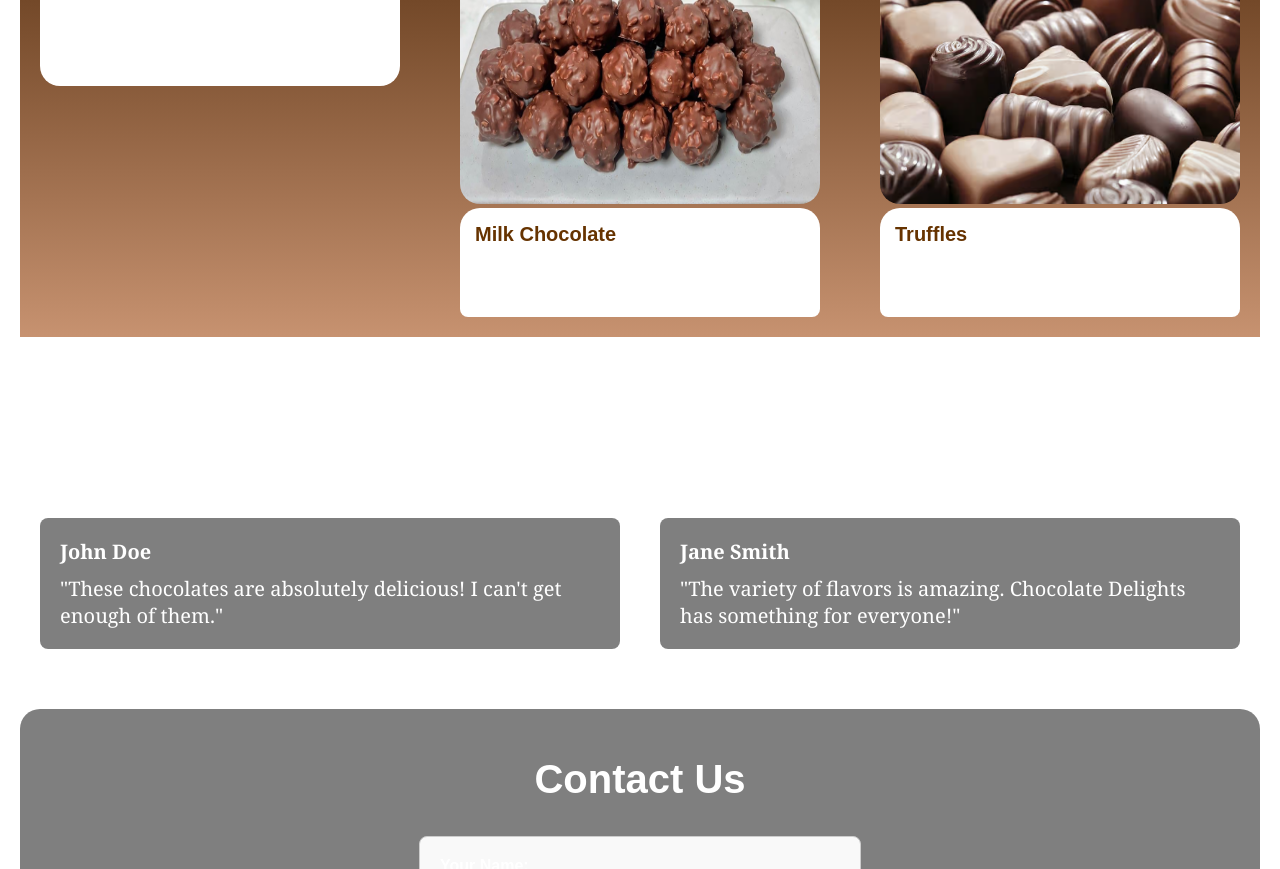
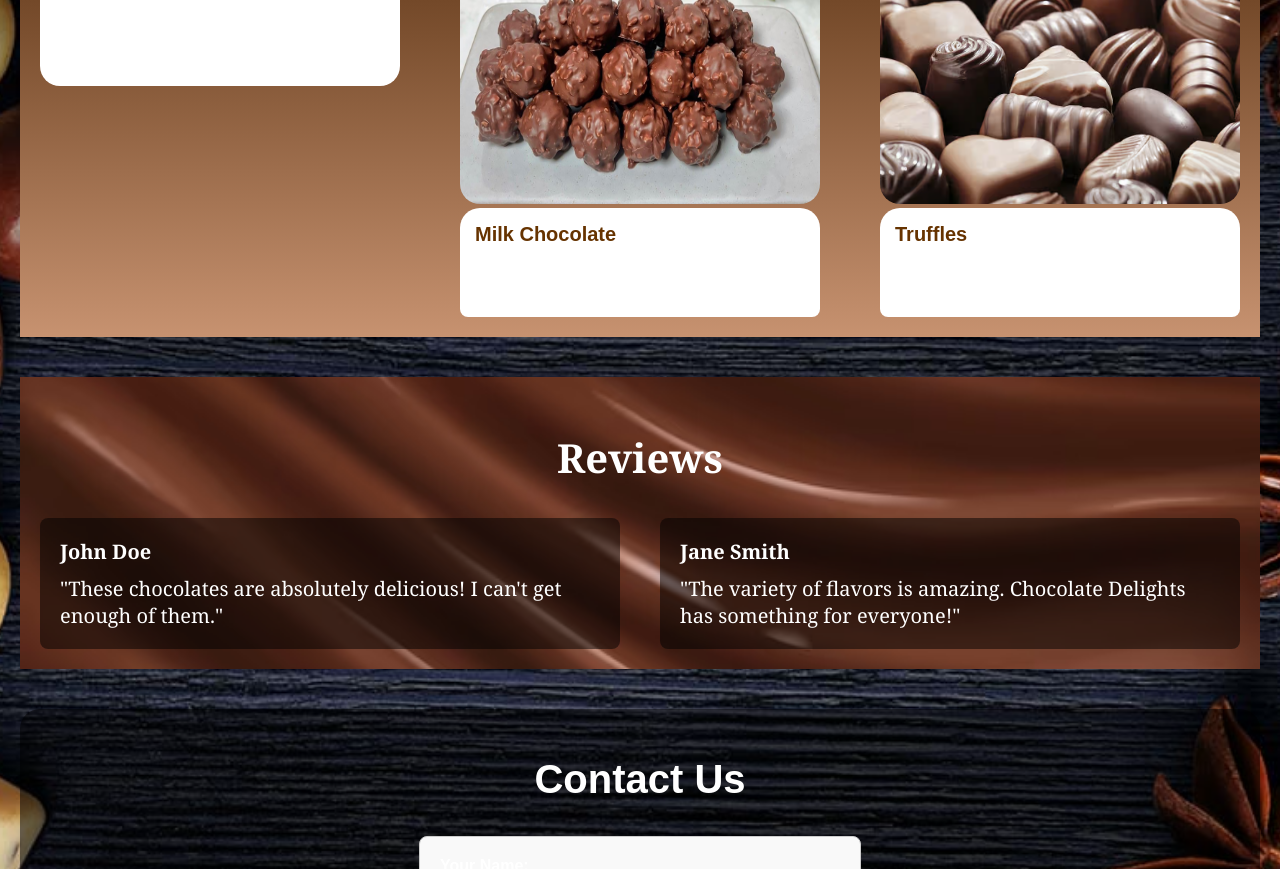
Before and after one commit to Sevansh/How-Sweet-Is-It, a plain HTML site: page index.html in a window 1280 px wide. Shown: the part 521-1390 px from the top of the page. Drawn offline with Linux system fonts and the light colour scheme; files whose address does not match are found by name.

Commit message:
Update styles.css

```diff
--- a/styles.css
+++ b/styles.css
@@ -5,7 +5,7 @@ body {
 }
 
 main{
-    background-image: url('/images/wholebg.jpg');
+    background-image: url('wholebg.jpg');
     background-size: cover;
     background-position: center;
     color: #fff;
@@ -151,7 +151,7 @@ footer {
 }
 
 .reviews-background {
-    background-image: url('/images/bg.avif');
+    background-image: url('bg.avif');
     background-size: cover;
     background-position: center;
     color: #fff;
```
